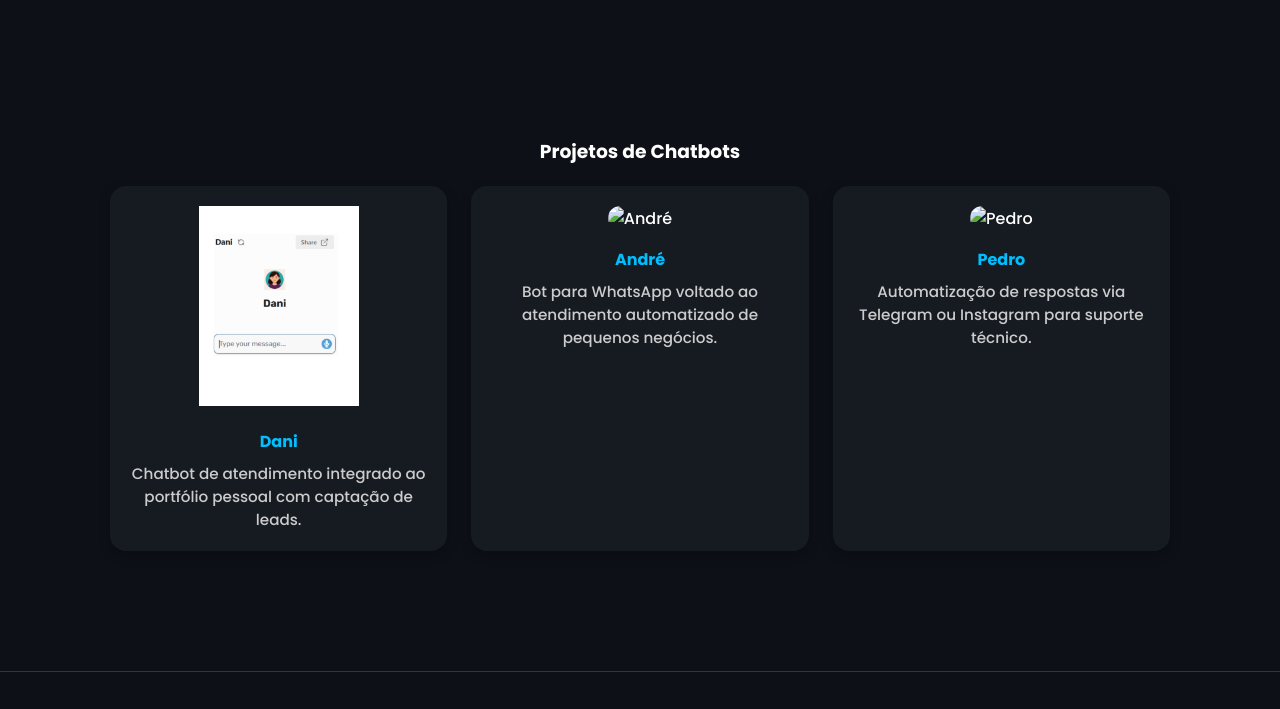
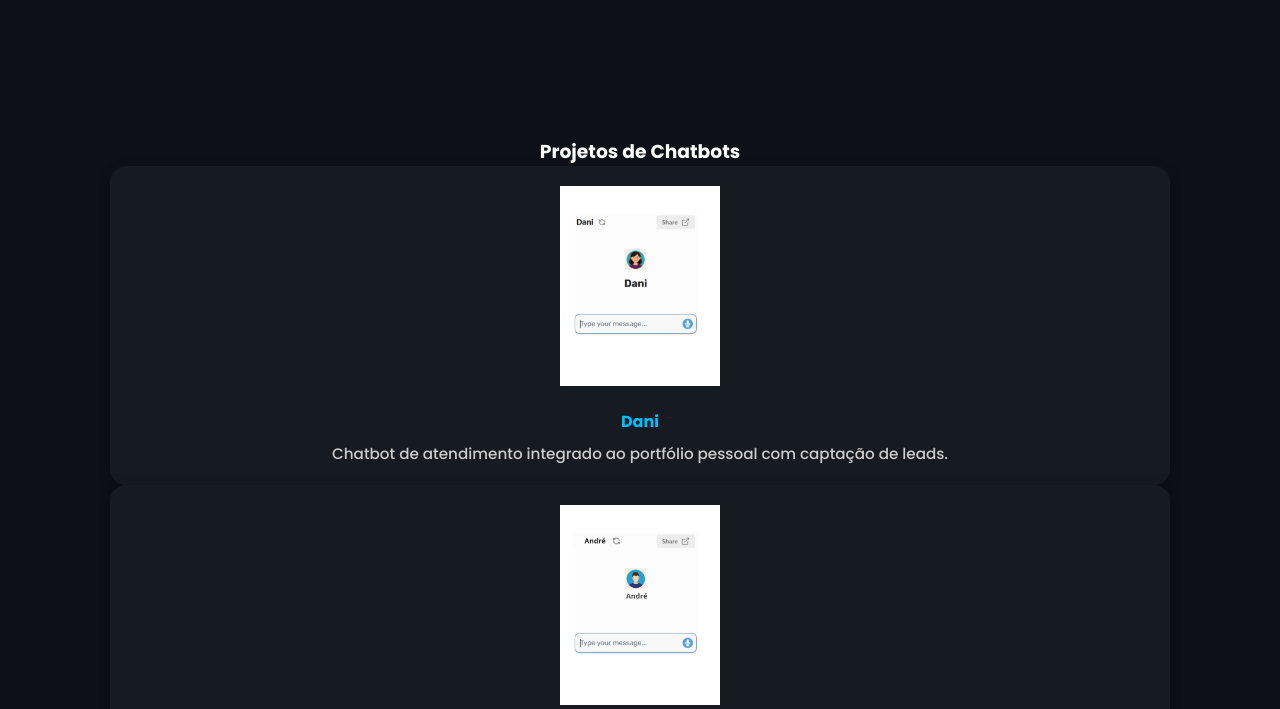
Before and after one commit to viniciusalcoliveira/SITEportfolio, a website: page chatbots.html in a window 1280 px wide. Shown: the part 83-792 px from the top of the page. Drawn offline with Linux system fonts and the light colour scheme.

Commit message:
Update chatbots.html

```diff
--- a/chatbots.html
+++ b/chatbots.html
@@ -22,8 +22,6 @@
 
     <section class="galeria-chatbots">
       <h3>Projetos de Chatbots</h3>
-      <div class="cards-chatbots">
-
     <div class="card-chatbot">
   <img src="fotochatbot/Inserir um subtítulo.png" alt="Chatbot Dani">
   <h4>Dani</h4>
@@ -31,13 +29,13 @@
 </div>
 
 <div class="card-chatbot">
-          <img src="fotochatbot/chatbot2.png" alt="André">
+  <img src="fotochatbot/Inserir um subtítulo (1).png" alt="Chatbot André">
   <h4>André</h4>
   <p>Bot para WhatsApp voltado ao atendimento automatizado de pequenos negócios.</p>
 </div>
 
 <div class="card-chatbot">
-          <img src="fotochatbot/chatbot1.png" alt="Pedro">
+  <img src="fotochatbot/Inserir um subtítulo (2).png" alt="Chatbot Pedro">
   <h4>Pedro</h4>
   <p>Automatização de respostas via Telegram ou Instagram para suporte técnico.</p>
 </div>
```
Lines whose indentation alone changed are shown as unchanged.
